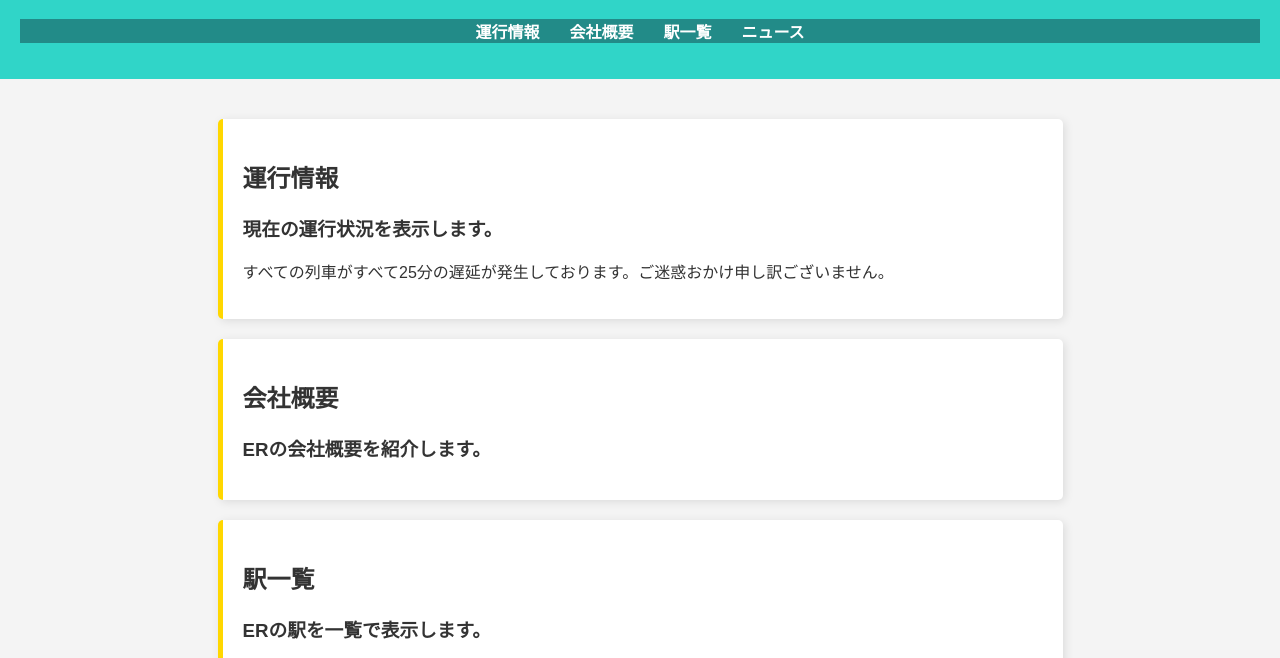
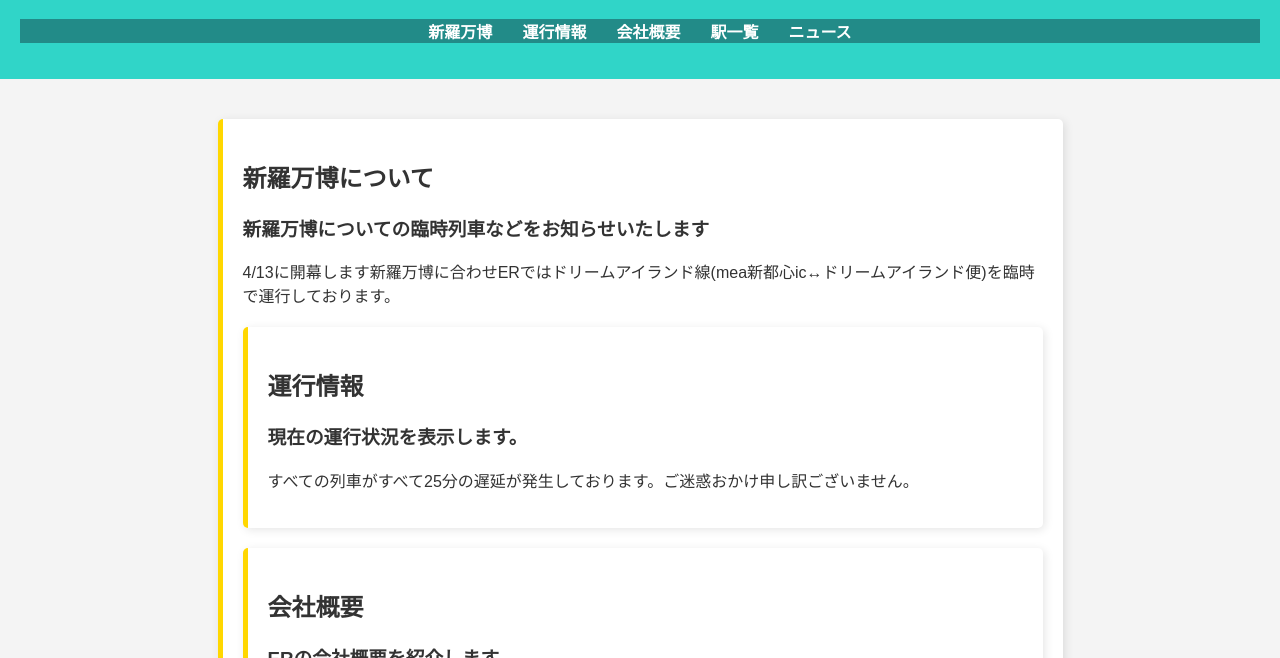
Before and after one commit to marimesyosinsya/EeaRailways, a plain HTML site: page index.html in a window 1280 px wide. Shown: the part 81-739 px from the top of the page. Drawn offline with Linux system fonts and the light colour scheme.

Commit message:
Update index.html

```diff
--- a/index.html
+++ b/index.html
@@ -13,6 +13,7 @@
         <h1>ER(Eea Railways)</h1>
         <nav>
             <ul>
+                <li><a herf="#bampaku">新羅万博</a></li>
                 <li><a href="#operation">運行情報</a></li>
                 <li><a href="#company">会社概要</a></li>
                 <li><a href="#stations">駅一覧</a></li>
@@ -22,6 +23,10 @@
     </header>
 
     <main>
+        <section id="bampaku">
+            <h2>新羅万博について</h2>
+            <h3>新羅万博についての臨時列車などをお知らせいたします</h3>
+            <p>4/13に開幕します新羅万博に合わせERではドリームアイランド線(mea新都心ic↔ドリームアイランド便)を臨時で運行しております。</p>
         <section id="operation">
             <h2>運行情報</h2>
             <h3>現在の運行状況を表示します。</h3>
```
